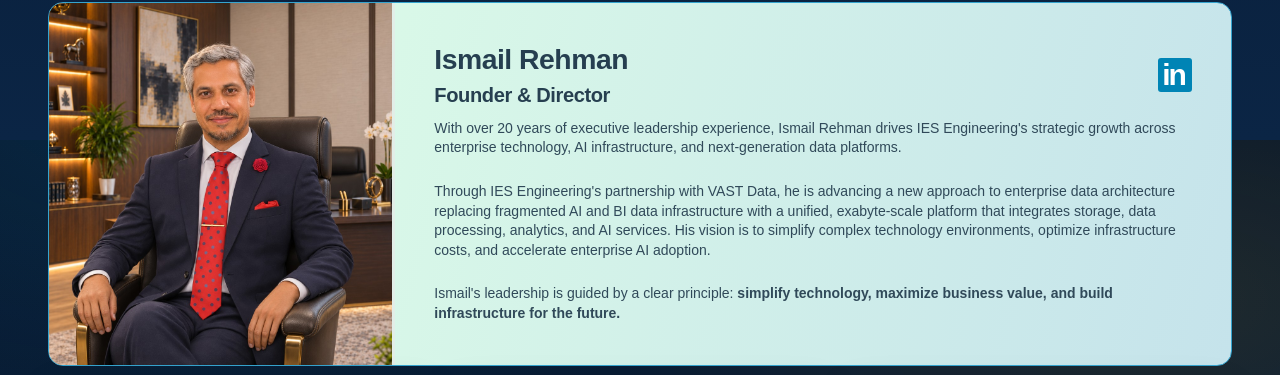
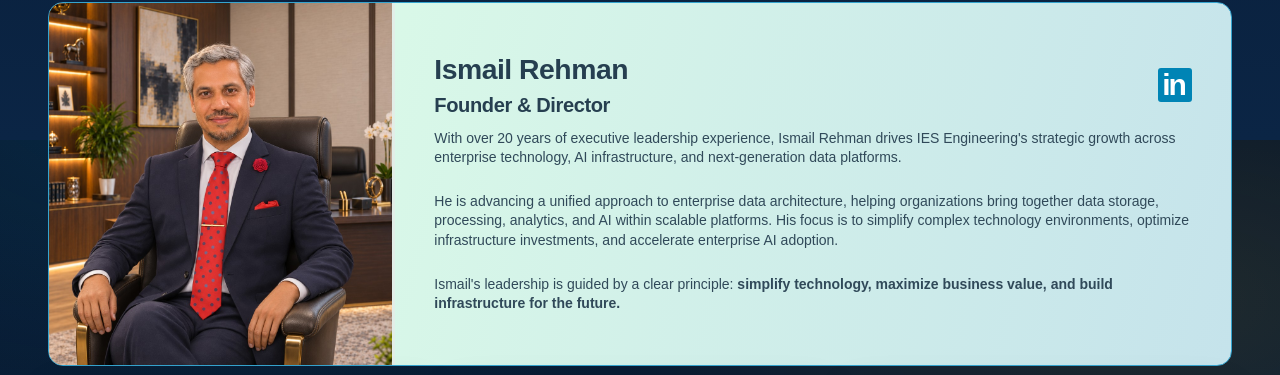
Before and after one commit to ismail-rehman/iespakistan.com, a plain HTML site: page index.html in a window 1280 px wide. Shown: the part 3060-3435 px from the top of the page. Drawn offline with nearby package versions, Linux system fonts and the light colour scheme.

Commit message:
Update Director biography with vendor-neutral data architecture paragraph

```diff
--- a/index.html
+++ b/index.html
@@ -2092,7 +2092,7 @@ Banks • Government Platforms • National Infrastructure • Enterprise Groups
    <a class="idr-linkedin" href="https://www.linkedin.com/in/ismailrehman/" target="_blank" rel="noopener noreferrer" aria-label="Ismail Rehman on LinkedIn" style="text-decoration:none">in</a>
   </div>
   <p>With over 20 years of executive leadership experience, Ismail Rehman drives IES Engineering's strategic growth across enterprise technology, AI infrastructure, and next-generation data platforms.</p>
-  <p>Through IES Engineering's partnership with VAST Data, he is advancing a new approach to enterprise data architecture replacing fragmented AI and BI data infrastructure with a unified, exabyte-scale platform that integrates storage, data processing, analytics, and AI services. His vision is to simplify complex technology environments, optimize infrastructure costs, and accelerate enterprise AI adoption.</p>
+  <p>He is advancing a unified approach to enterprise data architecture, helping organizations bring together data storage, processing, analytics, and AI within scalable platforms. His focus is to simplify complex technology environments, optimize infrastructure investments, and accelerate enterprise AI adoption.</p>
   <p>Ismail's leadership is guided by a clear principle: <strong>simplify technology, maximize business value, and build infrastructure for the future.</strong></p>
  </div>
 </article>
```
